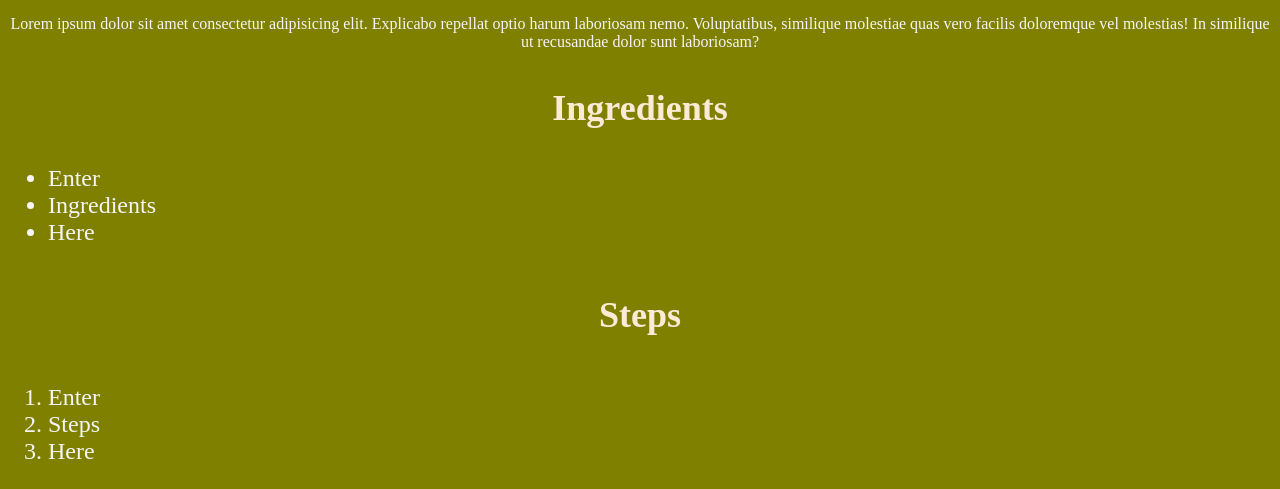
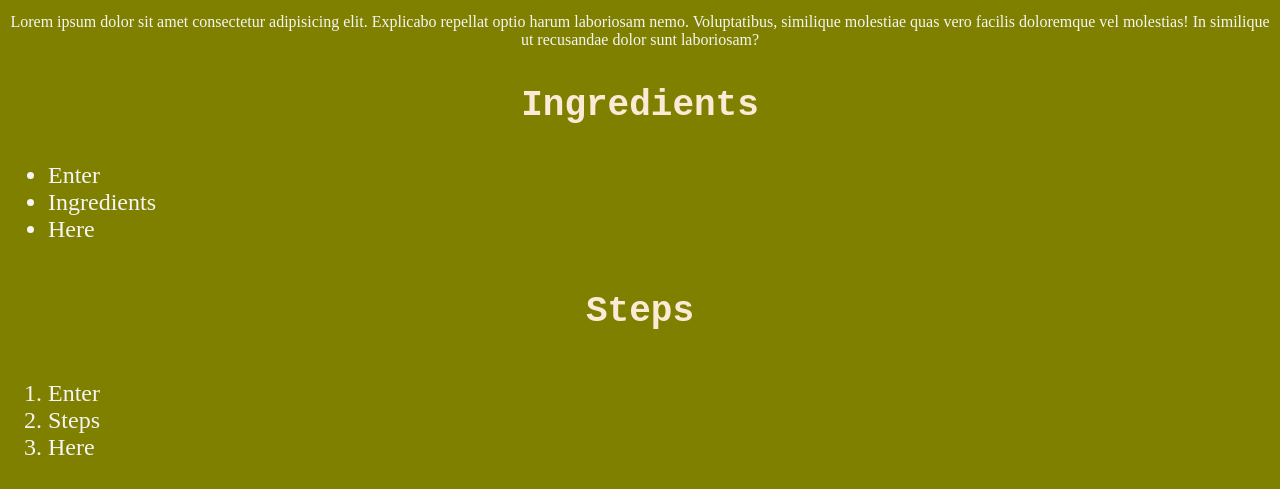
Before and after one commit to neonRepublic/TOP-recipes, a plain HTML site: page recipes/curry.html in a window 1280 px wide. Shown: the part 704-1193 px from the top of the page. Drawn offline with Linux system fonts and the light colour scheme.

Commit message:
updated fonts

```diff
--- a/styles.css
+++ b/styles.css
@@ -11,14 +11,17 @@ body {
     text-align: center;
     font-size: 36px;
     font-weight: bold;
+    font-family: 'Courier New', Courier, monospace;
 }
 
 .text {
     text-align: center;
     color: whitesmoke;
+    font-family: 'Times New Roman', Times, serif;
 }
 
 .list {
     font-size: 24px;
     color: whitesmoke;
+    font-family: 'Times New Roman', Times, serif;
 }
```
